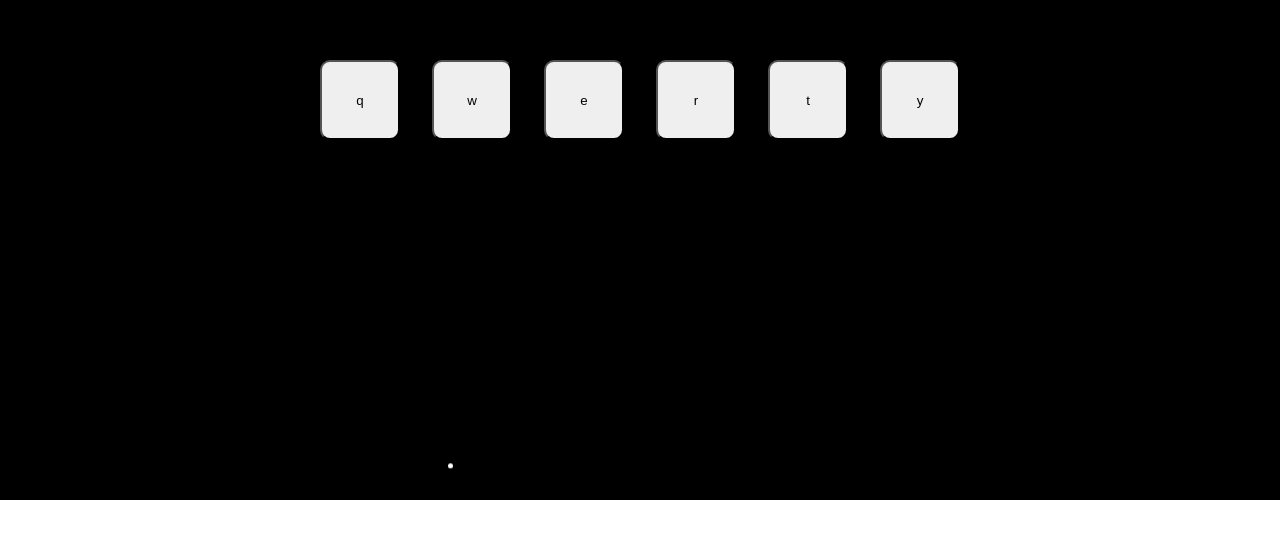
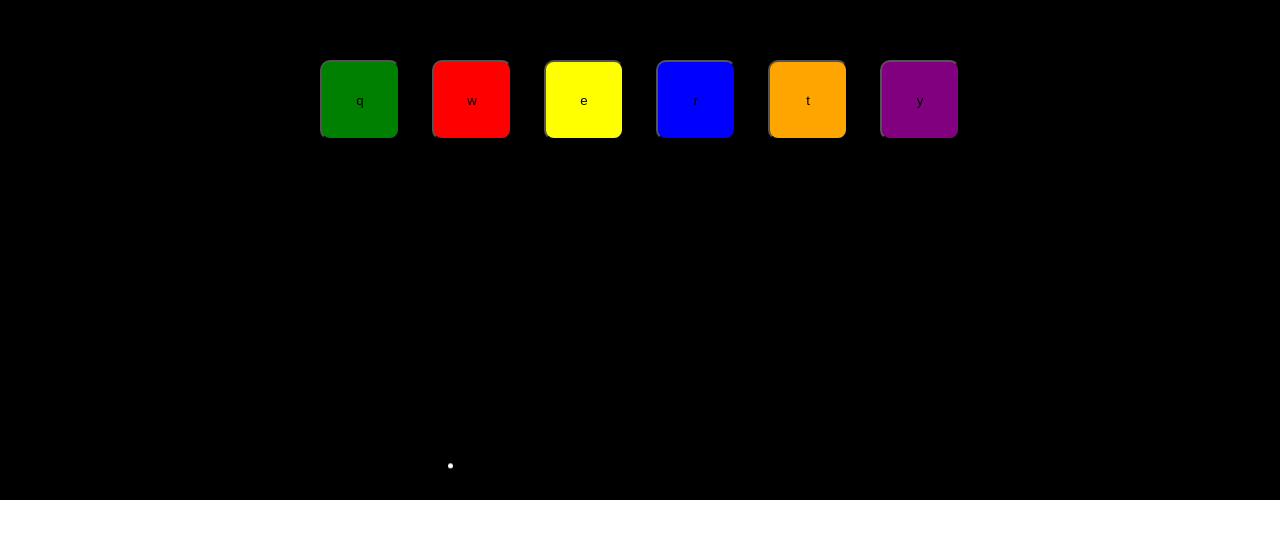
Before and after one commit to AndreasB09/Guitar-Star, a plain HTML site: page index.html in a window 1280 px wide. Shown: the part 300-835 px from the top of the page. Drawn offline with Linux system fonts and the light colour scheme.

Commit message:
colored buttons

```diff
--- a/app.js
+++ b/app.js
@@ -36,6 +36,7 @@ btnContainer.id = "btn-container";
 sounds.forEach((sound) => {
   const chordButton = document.createElement("button");
   chordButton.classList.add("chord-btn");
+  chordButton.classList.add(`chord-btn-${sound.hotKey}`);
   chordButton.textContent = sound.hotKey;
   btnContainer.appendChild(chordButton);
 });
--- a/style.css
+++ b/style.css
@@ -11,16 +11,41 @@
     align-items: center;
 }
 
-button {
+.chord-btn {
     height: 5rem;
     width: 5rem;
     margin: 1rem;
     border-radius: 10px;
 }
 
-button:hover {
+.chord-btn:hover {
     background-color: aqua;
 }
+
+.chord-btn-q {
+    background-color: green;
+}
+
+.chord-btn-w {
+    background-color: red;
+}
+
+.chord-btn-e {
+    background-color: yellow;
+}
+
+.chord-btn-r {
+    background-color: blue;
+}
+
+.chord-btn-t {
+    background-color: orange;
+}
+
+.chord-btn-y {
+    background-color: purple;
+}
+
 
 .falling-star {
     position: absolute;
```
